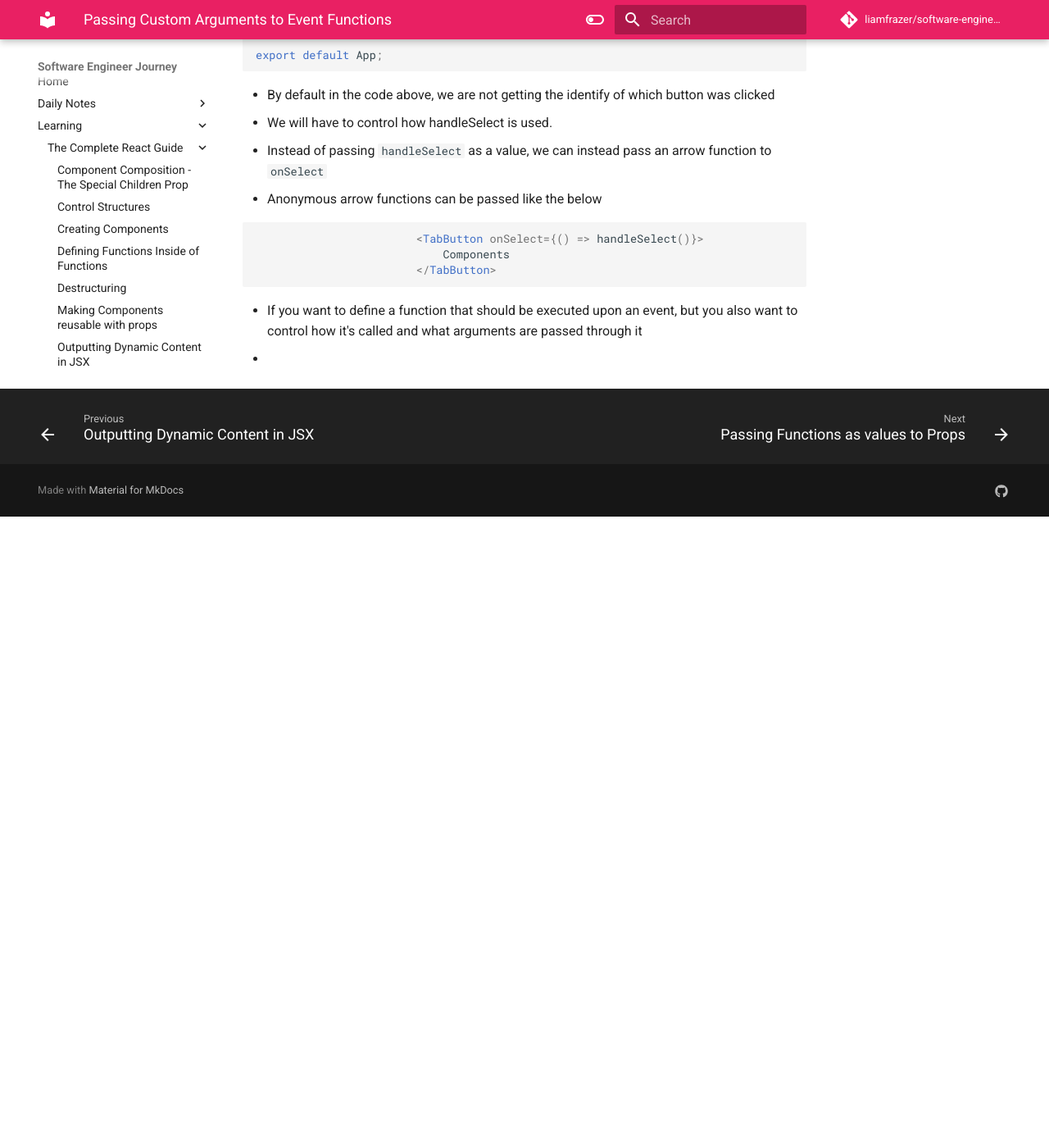
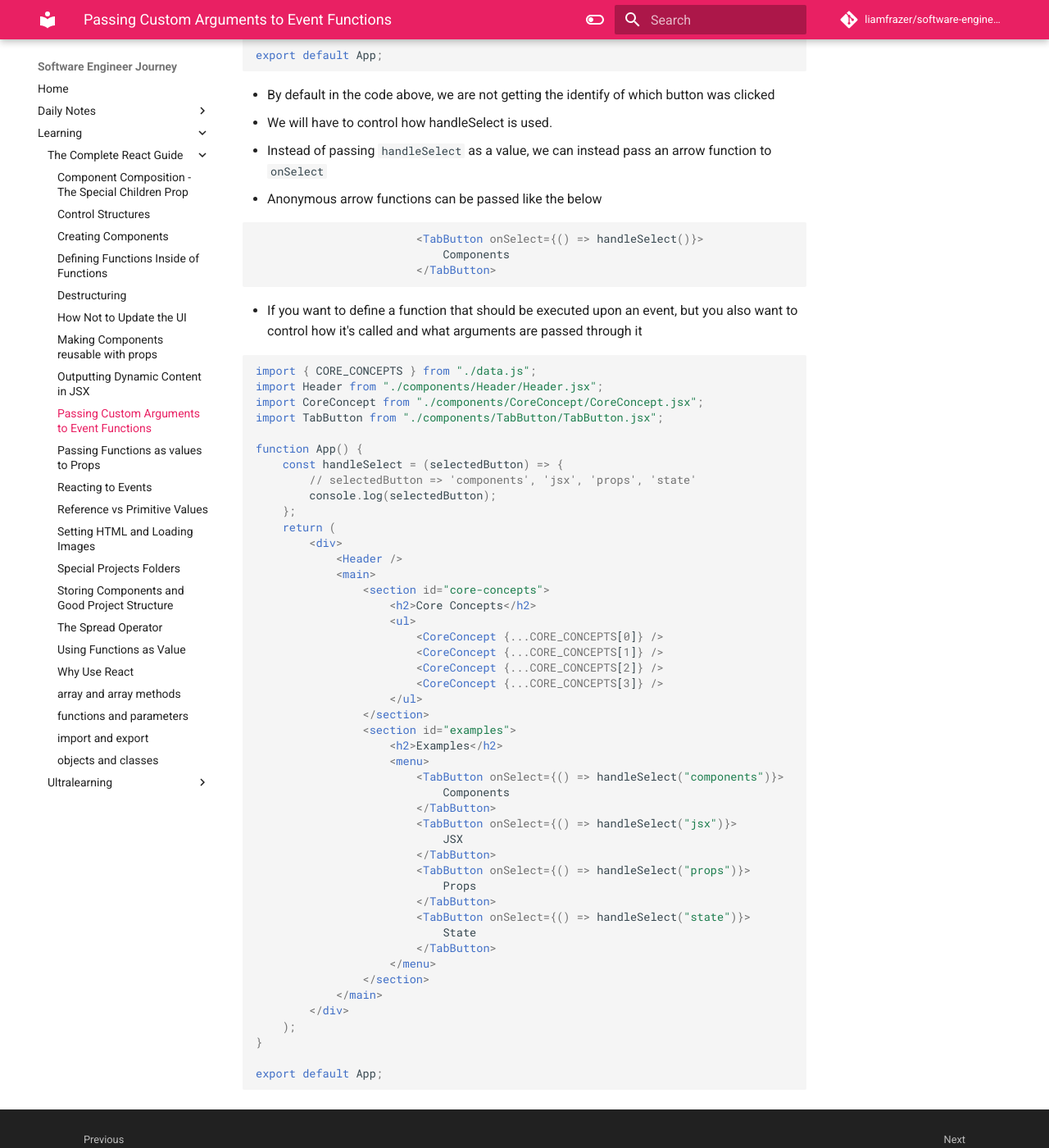
Before and after one commit to liamfrazer/software-engineer-journey, an MkDocs documentation site: the page built from docs/Learning/The Complete React Guide/Passing Custom Arguments to Event Functions.md, in a window 1280 px wide and 1400 px high, scrolled down 916 px. Shown: the whole window at 82% size. Built offline with MkDocs 1.6.1 and Material for MkDocs 9.7.7, drawn with Linux system fonts in a browser that asks for light colours; comment, search, counter and statistics services are not loaded; before the commit the page ends 1546 px from its top, so only the background shows below that.

Commit message:
vault backup: 2023-12-17 12:52:39

````diff
--- /dev/null
+++ b/docs/Learning/The Complete React Guide/How Not to Update the UI.md
@@ -0,0 +1,7 @@
+---
+tags:
+  - react
+  - function
+  - update
+---
+# How Not to Update the UI
--- a/docs/Learning/The Complete React Guide/Passing Custom Arguments to Event Functions.md
+++ b/docs/Learning/The Complete React Guide/Passing Custom Arguments to Event Functions.md
@@ -67,4 +67,53 @@
 ```
 
 * If you want to define a function that should be executed upon an event, but you also want to control how it's called and what arguments are passed through it
-*
+
+```jsx
+import { CORE_CONCEPTS } from "./data.js";
+import Header from "./components/Header/Header.jsx";
+import CoreConcept from "./components/CoreConcept/CoreConcept.jsx";
+import TabButton from "./components/TabButton/TabButton.jsx";
+
+function App() {
+	const handleSelect = (selectedButton) => {
+		// selectedButton => 'components', 'jsx', 'props', 'state'
+		console.log(selectedButton);
+	};
+	return (
+		<div>
+			<Header />
+			<main>
+				<section id="core-concepts">
+					<h2>Core Concepts</h2>
+					<ul>
+						<CoreConcept {...CORE_CONCEPTS[0]} />
+						<CoreConcept {...CORE_CONCEPTS[1]} />
+						<CoreConcept {...CORE_CONCEPTS[2]} />
+						<CoreConcept {...CORE_CONCEPTS[3]} />
+					</ul>
+				</section>
+				<section id="examples">
+					<h2>Examples</h2>
+					<menu>
+						<TabButton onSelect={() => handleSelect("components")}>
+							Components
+						</TabButton>
+						<TabButton onSelect={() => handleSelect("jsx")}>
+							JSX
+						</TabButton>
+						<TabButton onSelect={() => handleSelect("props")}>
+							Props
+						</TabButton>
+						<TabButton onSelect={() => handleSelect("state")}>
+							State
+						</TabButton>
+					</menu>
+				</section>
+			</main>
+		</div>
+	);
+}
+
+export default App;
+
+```
````
Also changed, not shown: docs/index.md (+2 -1 lines).
